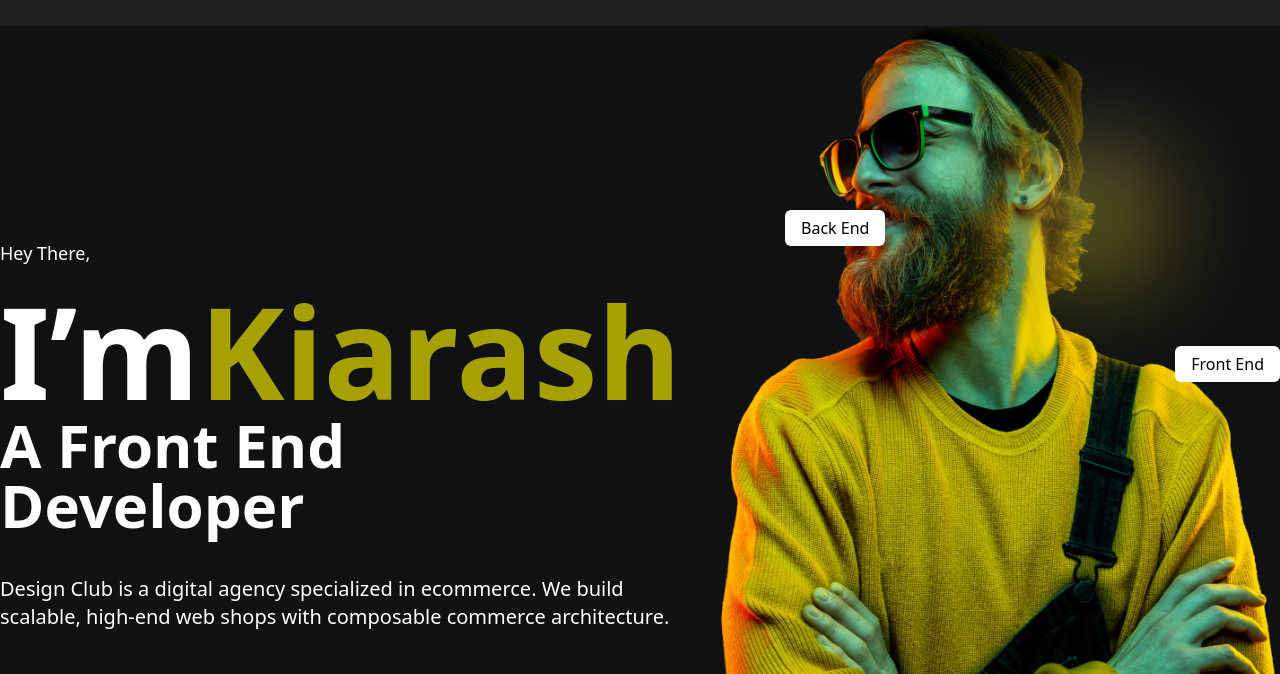
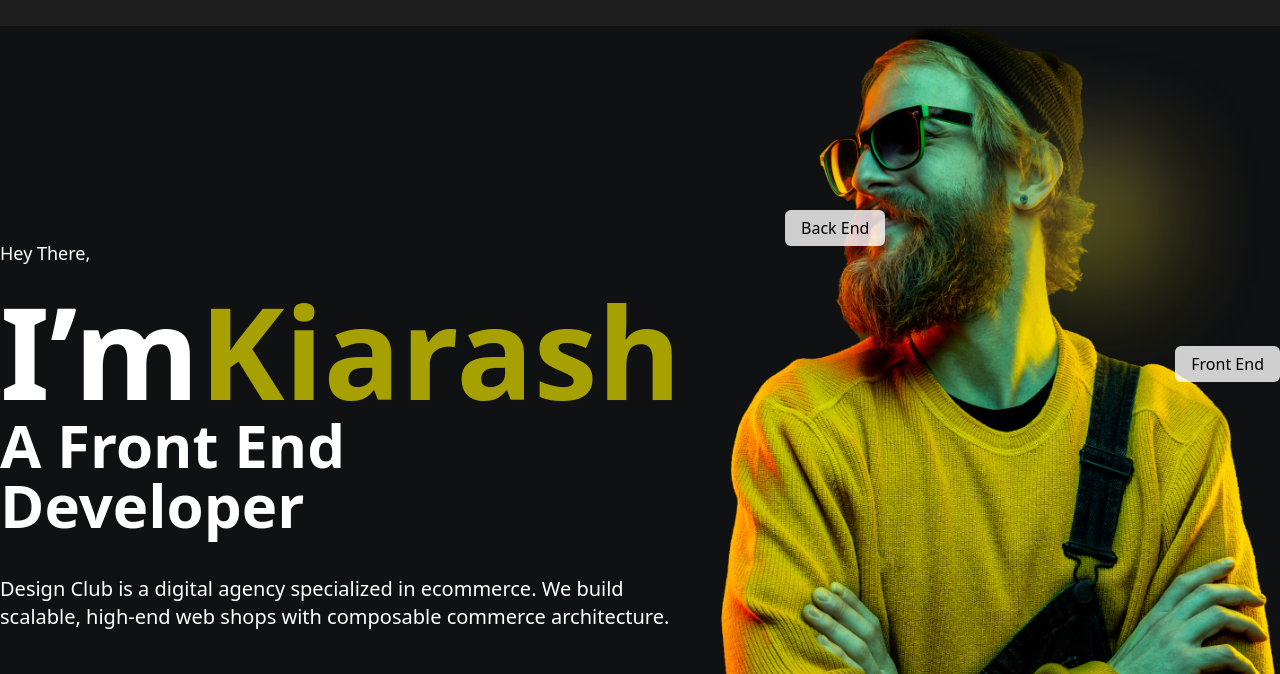
Before and after one commit to kiarashAlizadeh/MYFOLIO, a website: page index.html in a window 1280 px wide. Shown: the part 126-800 px from the top of the page. Drawn offline with nearby package versions, Linux system fonts and the light colour scheme.

Commit message:
opacity for button in header

```diff
--- a/index.html
+++ b/index.html
@@ -55,8 +55,8 @@
         </div>
         <div class="relative z-50">
           <img class=" absolute top-0 z-0 right-0 w-96 " src="./assets/images/header-Ellipse.png" alt="">
-          <span class="bg-white px-4 py-1.5 text-black rounded-md  absolute top-80 right-0 z-20">Front End</span>
-          <span class="bg-white px-4 py-1.5 text-black rounded-md  absolute top-[11.5rem] left-[4rem] z-20">Back End</span>
+          <span class="bg-white/[.8] px-4 py-1.5 text-black rounded-md  absolute top-80 right-0 z-20">Front End</span>
+          <span class="bg-white/[.8] px-4 py-1.5 text-black rounded-md  absolute top-[11.5rem] left-[4rem] z-20">Back End</span>
           <img class="w-auto z-30" src="./assets/images/header-personalPic.png" alt="personalPic">
         </div>
       </section>
```
Also changed, not shown: assets/css/main.css.
